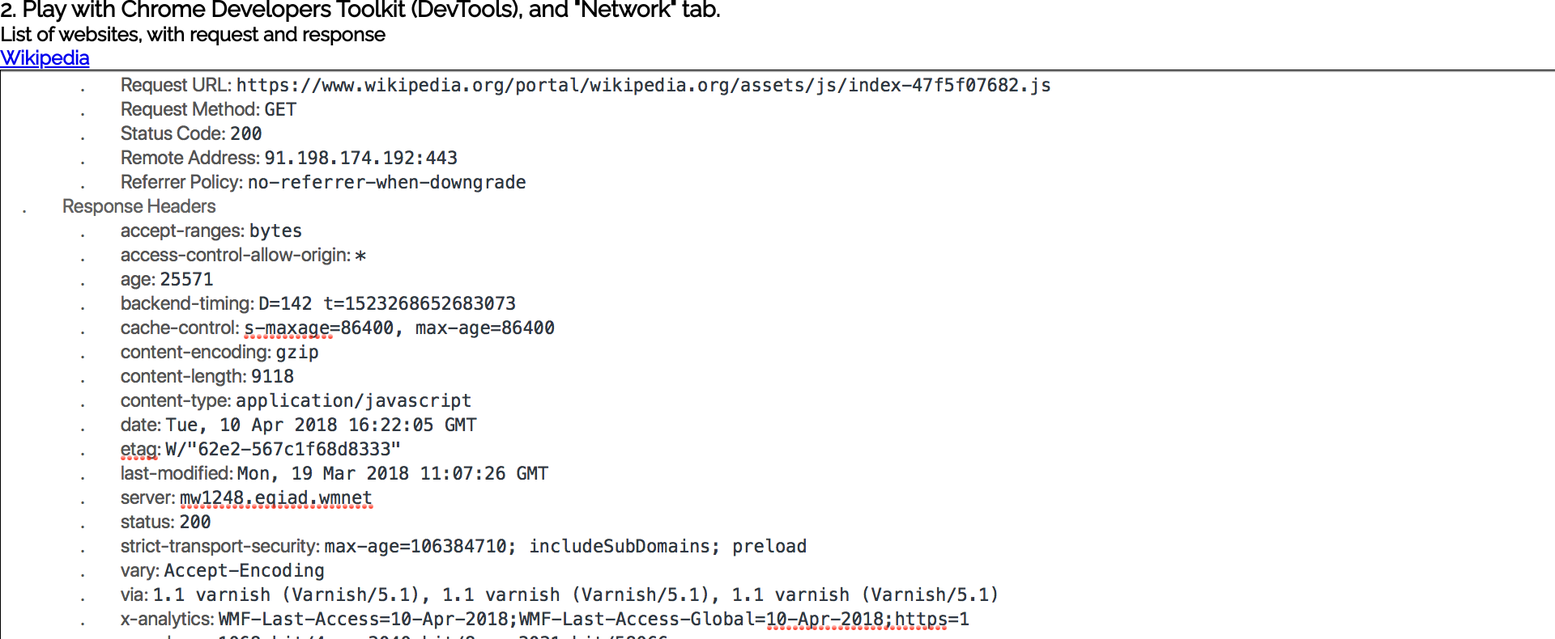
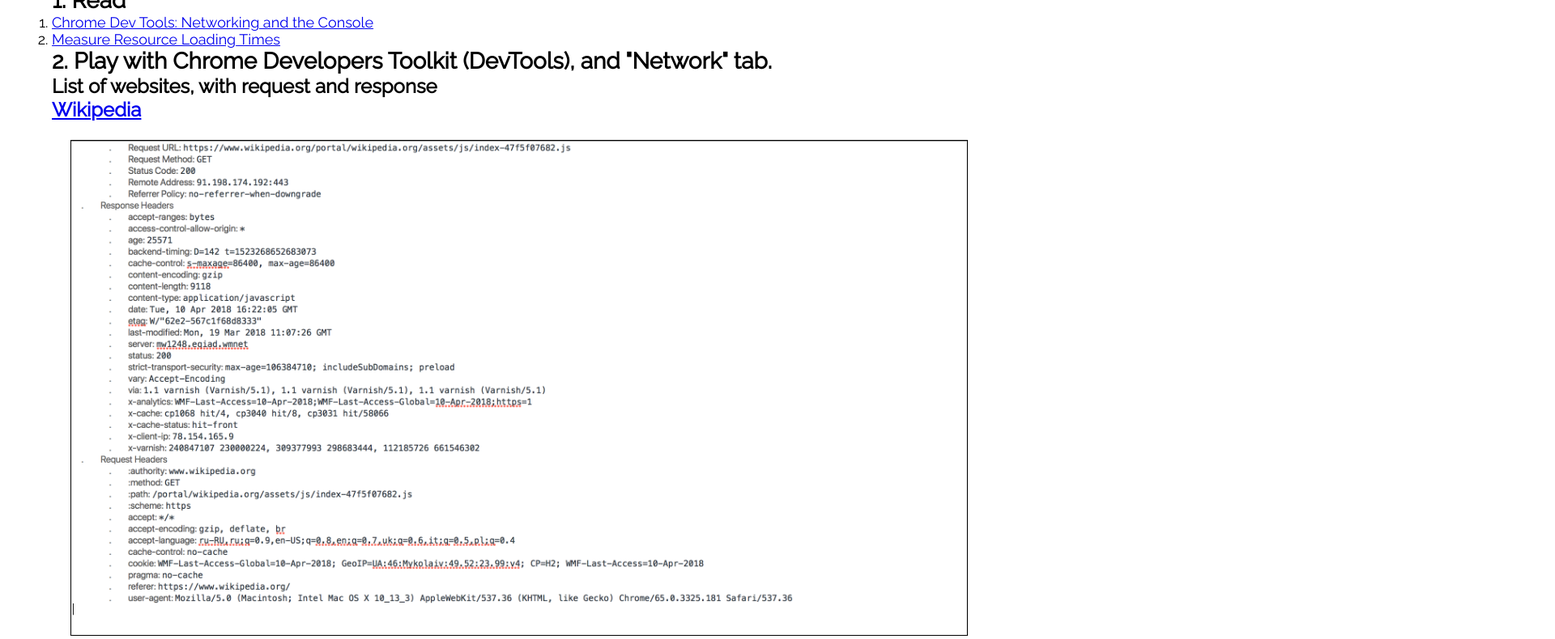
Before and after one commit to maximusen/Network-HW, a plain HTML site: page index.html in a window 1280 px wide. Shown: the part 115-905 px from the top of the page at 81% size, 1920 px wide, since content can reach past the window. Drawn offline with Linux system fonts and the light colour scheme.

Commit message:
Update stylesheet.css

```diff
--- a/style/stylesheet.css
+++ b/style/stylesheet.css
@@ -1,5 +1,6 @@
 html {
   font-family: 'Raleway', sans-serif;
+	margin: 5%;
 }
 * {
 	padding: 0;
@@ -25,6 +26,7 @@ h5{
 	font-size: 20px;
 }
 img {
-	width: auto;
+	width: 96%;
 	border: 1px solid black;
+	margin:2%;
 }
```
